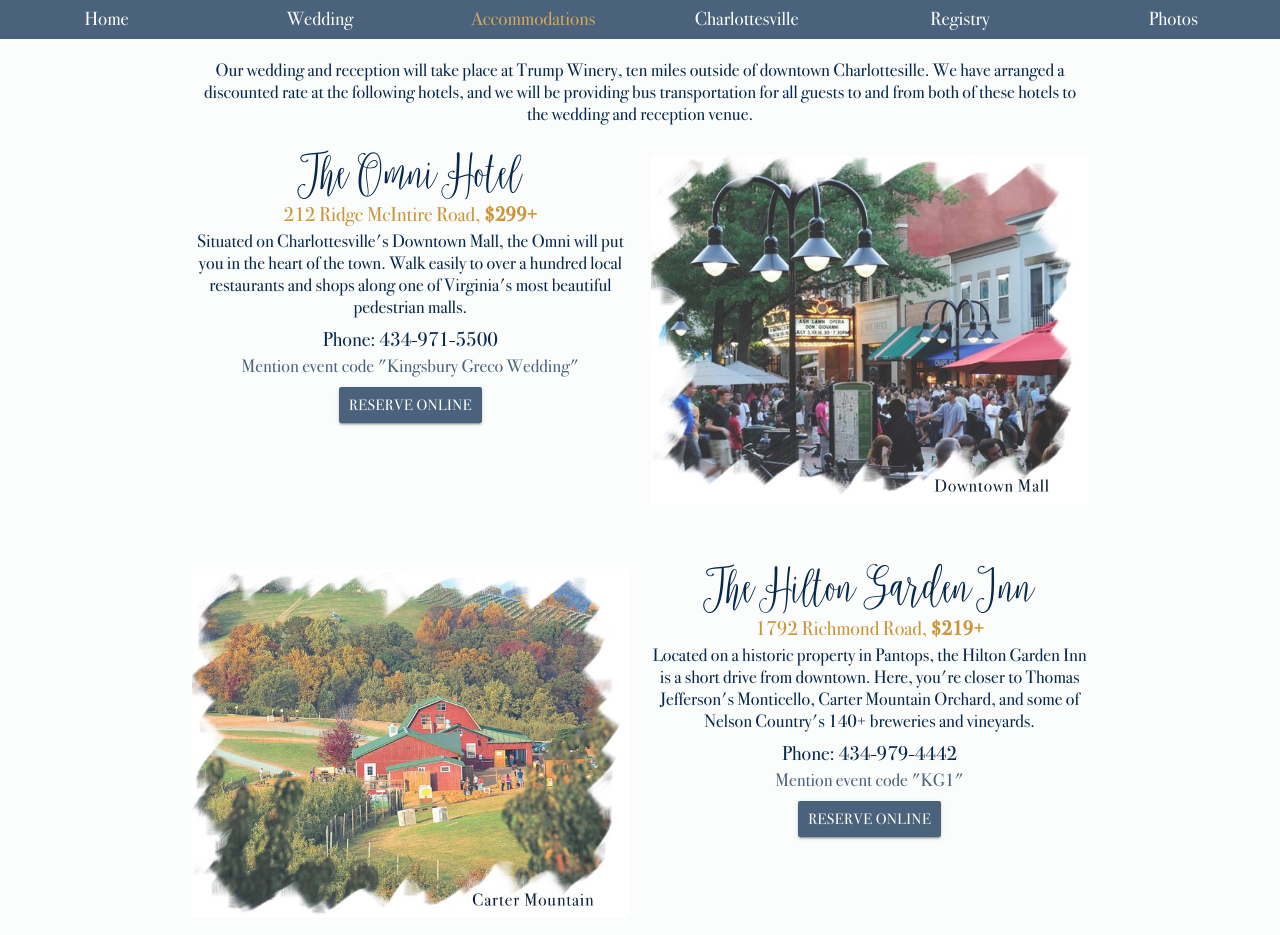
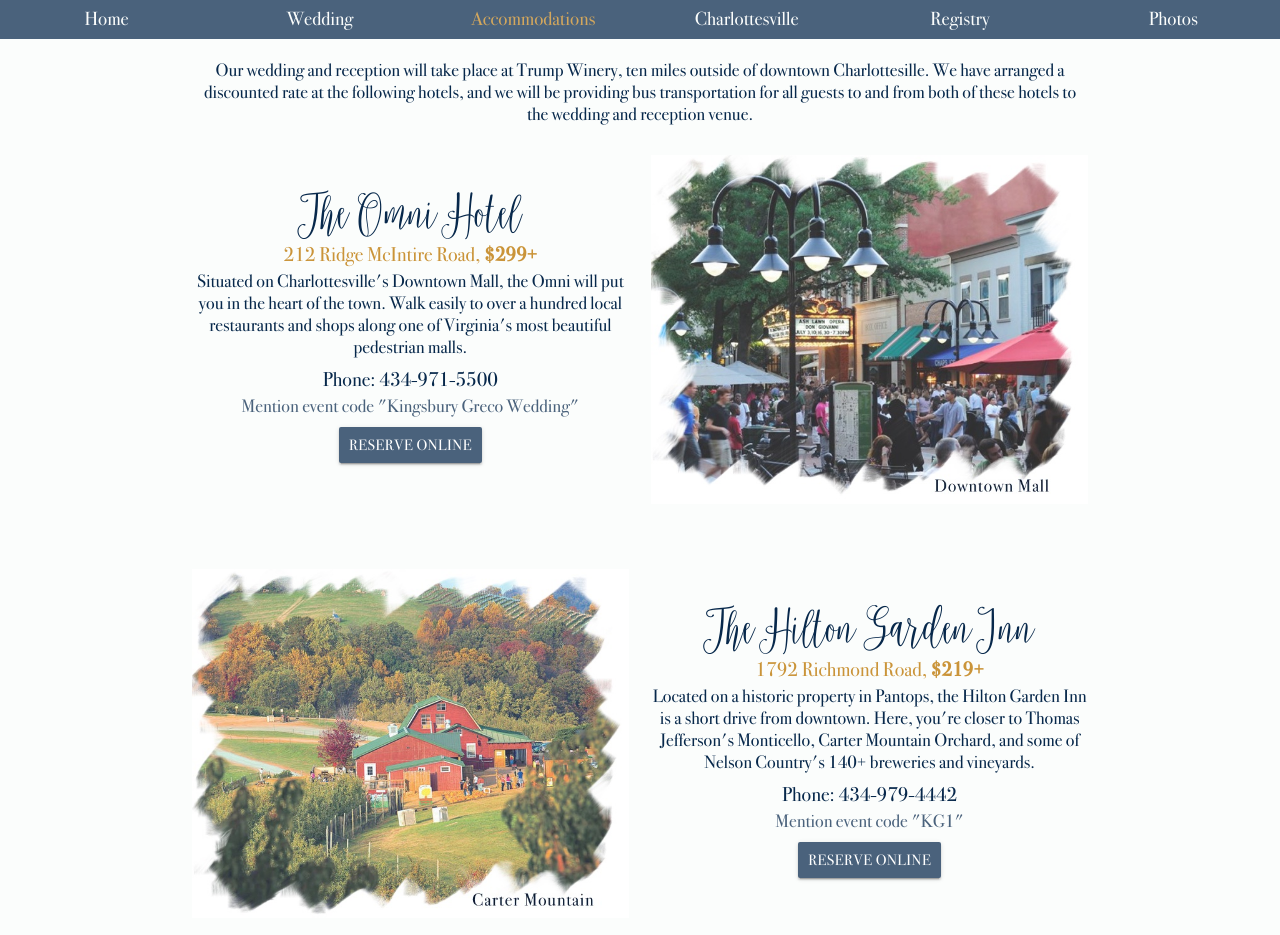
Before and after one commit to swoloszynski/greco-wedding, a website: page accommodations.html in a window 1280 px wide. Shown: the top 935 px of the page. Drawn offline with nearby package versions, Linux system fonts and the light colour scheme.

Commit message:
Vertically align hotel text within row

```diff
--- a/accommodations.html
+++ b/accommodations.html
@@ -60,8 +60,8 @@
                 </div>
 
                 <!-- The Omni Hotel -->
-                <div class="row">
-                    <div class="col s12 m6 l6 center">
+                <div class="row valign-wrapper">
+                    <div class="col s12 m6 l6 center valign">
                         <p class="text-dark-blue accomm-header-text">The Omni Hotel</p>
                         <p class="text-dark-yellow accomm-subheader-text">212 Ridge McIntire Road, <span class="custom-bold">$299+</span></p>
                         <p class="text-dark-blue accomm-text">Situated on Charlottesville's Downtown Mall, the Omni will put you in the heart of the town. Walk easily to over a hundred local restaurants and shops along one of Virginia's most beautiful pedestrian malls.</p>
@@ -78,11 +78,11 @@
                 <div class="row cushion-15 hide-on-med-and-up"></div>
 
                 <!-- The Hilton Garden Inn -->
-                <div class="row">
+                <div class="row valign-wrapper">
                     <div class="col m6 l6 center hide-on-small-only">
                         <img class="responsive-img center hide-on-small-only" src="img/cartermnt.jpg">
                     </div>
-                    <div class="col s12 m6 l6 center">
+                    <div class="col s12 m6 l6 center valign">
                         <p class="text-dark-blue accomm-header-text"><span class="hide-on-small-only">The </span>Hilton Garden Inn</p>
                         <p class="text-dark-yellow accomm-subheader-text">1792 Richmond Road, <span class="custom-bold">$219+</span></p>
                         <p class="text-dark-blue accomm-text">Located on a historic property in Pantops, the Hilton Garden Inn is a short drive from downtown. Here, you're closer to Thomas Jefferson's Monticello, Carter Mountain Orchard, and some of Nelson Country's 140+ breweries and vineyards.</p>
```
